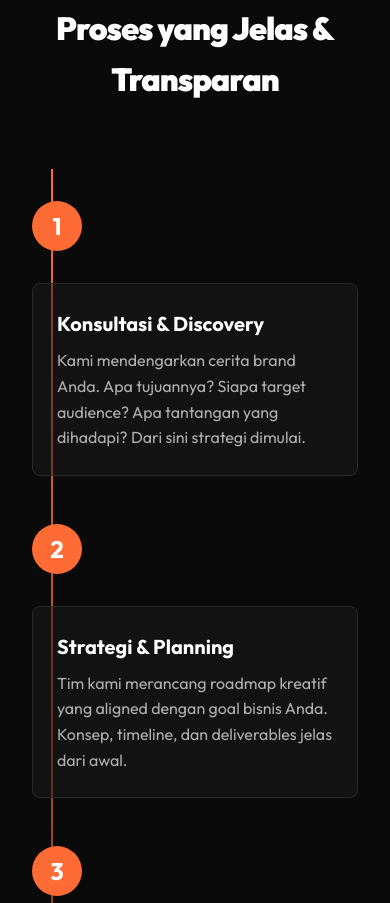
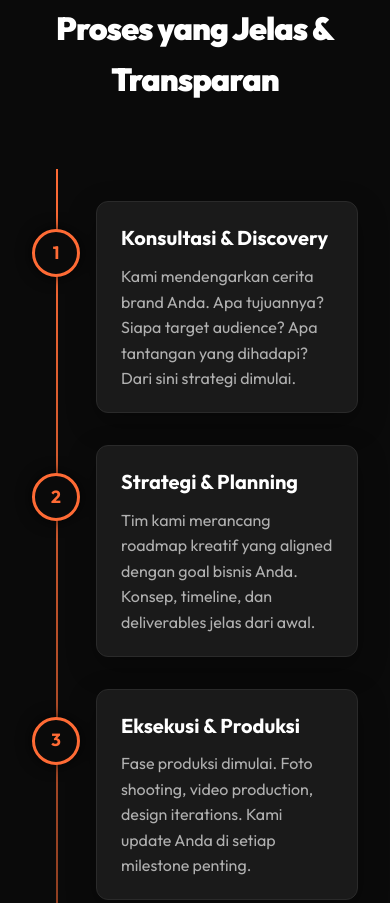
Before and after one commit to wildanfi12/formnaracreative, a plain HTML site: page index.html in a window 390 px wide. Shown: the part 3521-4424 px from the top of the page. Drawn offline with Linux system fonts and the light colour scheme.

Commit message:
Fix process timeline line bug: perfect alternating 50% columns on desktop and clean vertical layout on mobile

```diff
--- a/index.html
+++ b/index.html
@@ -6,7 +6,7 @@
     <title>Nara Creative Studio — Creative Agency Jakarta</title>
     <meta name="description" content="Studio kreatif yang membantu brand Anda tumbuh melalui strategi visual, konten, dan digital marketing yang powerful.">
     <link rel="icon" type="image/png" href="assets/nara-logo-official.png">
-    <link rel="stylesheet" href="styles.css?v=original-dark">
+    <link rel="stylesheet" href="styles.css?v=timeline-fixed">
     <link rel="preconnect" href="https://fonts.googleapis.com">
     <link rel="preconnect" href="https://fonts.gstatic.com" crossorigin>
     <link href="https://fonts.googleapis.com/css2?family=Outfit:wght@300;400;500;600;700;800;900&display=swap" rel="stylesheet">
--- a/styles.css
+++ b/styles.css
@@ -519,7 +519,9 @@ section {
 /* Process Section */
 .process-timeline {
     position: relative;
-    padding: 2rem 0;
+    max-width: 1000px;
+    margin: 0 auto;
+    padding: 3rem 0;
 }
 
 .process-timeline::before {
@@ -530,16 +532,20 @@ section {
     top: 0;
     bottom: 0;
     width: 2px;
-    background: linear-gradient(180deg, var(--accent) 0%, transparent 100%);
+    background: linear-gradient(180deg, var(--accent) 0%, rgba(255, 107, 53, 0.2) 100%);
+    z-index: 1;
 }
 
 .timeline-item {
+    position: relative;
+    width: 50%;
+    margin-bottom: 3.5rem;
+    box-sizing: border-box;
     display: flex;
-    gap: 2rem;
-    margin-bottom: 3rem;
+    align-items: center;
+    z-index: 2;
     opacity: 0;
     animation: fadeInUp 0.8s ease-out forwards;
-    position: relative;
 }
 
 .timeline-item[data-step="1"] { animation-delay: 0.1s; }
@@ -548,64 +554,125 @@ section {
 .timeline-item[data-step="4"] { animation-delay: 0.4s; }
 .timeline-item[data-step="5"] { animation-delay: 0.5s; }
 
+/* Odd steps (1, 3, 5): Left column */
 .timeline-item:nth-child(odd) {
-    flex-direction: row-reverse;
+    left: 0;
+    padding-right: 3.5rem;
+    text-align: right;
+}
+
+/* Even steps (2, 4): Right column */
+.timeline-item:nth-child(even) {
+    left: 50%;
+    padding-left: 3.5rem;
+    text-align: left;
 }
 
 .timeline-dot {
-    width: 60px;
-    height: 60px;
-    background: var(--accent);
+    position: absolute;
+    top: 50%;
+    transform: translateY(-50%);
+    width: 52px;
+    height: 52px;
+    background: var(--primary);
+    border: 3px solid var(--accent);
+    color: var(--accent);
     border-radius: 50%;
     display: flex;
     align-items: center;
     justify-content: center;
     font-weight: 700;
-    font-size: 1.5rem;
+    font-size: 1.25rem;
     flex-shrink: 0;
     transition: var(--transition-smooth);
+    z-index: 3;
+    box-shadow: 0 0 15px rgba(0, 0, 0, 0.8);
+}
+
+.timeline-item:nth-child(odd) .timeline-dot {
+    right: -26px;
+    left: auto;
+}
+
+.timeline-item:nth-child(even) .timeline-dot {
+    left: -26px;
+    right: auto;
 }
 
 .timeline-item:hover .timeline-dot {
-    transform: scale(1.2);
-    box-shadow: 0 0 20px rgba(255, 107, 53, 0.5);
+    background: var(--accent);
+    color: #ffffff;
+    transform: translateY(-50%) scale(1.15);
+    box-shadow: 0 0 25px rgba(255, 107, 53, 0.6);
 }
 
 .timeline-content {
-    flex: 1;
-    padding: 1.5rem;
-    background: rgba(26, 26, 26, 0.5);
+    width: 100%;
+    padding: 1.75rem 2rem;
+    background: var(--secondary);
     border: 1px solid var(--border);
-    border-radius: 8px;
+    border-radius: 12px;
     transition: var(--transition-smooth);
+    box-shadow: 0 10px 30px rgba(0, 0, 0, 0.3);
 }
 
 .timeline-item:hover .timeline-content {
-    background: rgba(26, 26, 26, 0.9);
+    background: rgba(32, 32, 32, 0.95);
     border-color: var(--accent);
+    transform: translateY(-4px);
 }
 
 .timeline-content h3 {
     font-size: 1.25rem;
-    margin-bottom: 0.5rem;
+    margin-bottom: 0.6rem;
+    color: #ffffff;
 }
 
 .timeline-content p {
     color: var(--text-dim);
+    line-height: 1.6;
+    margin: 0;
 }
 
 @media (max-width: 768px) {
-    .process-timeline::before {
-        left: 20px;
+    .process-timeline {
+        padding: 2rem 0;
     }
 
-    .timeline-item {
-        flex-direction: column !important;
+    .process-timeline::before {
+        left: 24px;
+        transform: none;
     }
 
-    .timeline-dot {
-        width: 50px;
-        height: 50px;
+    .timeline-item,
+    .timeline-item:nth-child(odd),
+    .timeline-item:nth-child(even) {
+        width: 100%;
+        left: 0;
+        padding-left: 64px;
+        padding-right: 0;
+        text-align: left;
+        margin-bottom: 2rem;
+    }
+
+    .timeline-dot,
+    .timeline-item:nth-child(odd) .timeline-dot,
+    .timeline-item:nth-child(even) .timeline-dot {
+        left: 0;
+        right: auto;
+        top: 1.75rem;
+        transform: none;
+        width: 48px;
+        height: 48px;
+        font-size: 1.1rem;
+    }
+
+    .timeline-item:hover .timeline-dot {
+        transform: scale(1.1);
+    }
+
+    .timeline-content {
+        padding: 1.25rem 1.5rem;
     }
 }
 
```
